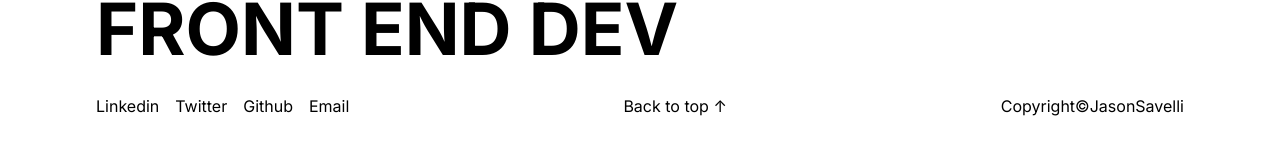
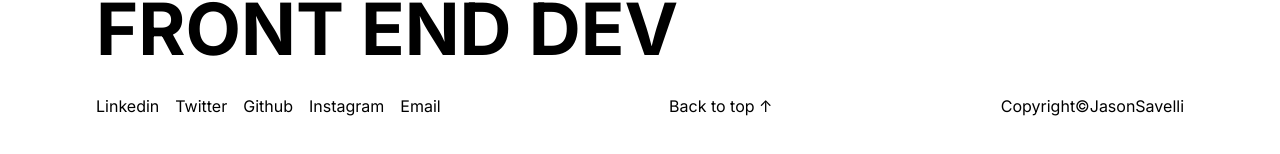
Before and after one commit to Newpoki/portfolio, a Next.js app: page /experiencies in a window 1280 px wide. Shown: the part 642-796 px from the top of the page. Built offline with nearby package versions, Linux system fonts and the light colour scheme; no server answers; the database is empty.

Commit message:
fix: add missing instagram link to footer

```diff
--- a/app/footer/footer.tsx
+++ b/app/footer/footer.tsx
@@ -24,6 +24,9 @@ export const Footer = () => {
           <Link type="external" href="https://github.com/Newpoki">
             Github
           </Link>
+          <Link type="external" href="https://www.instagram.com/newpoki/">
+            Instagram
+          </Link>
           <Link type="external" href="mailto:savellijason@gmail.com">
             Email
           </Link>
```
